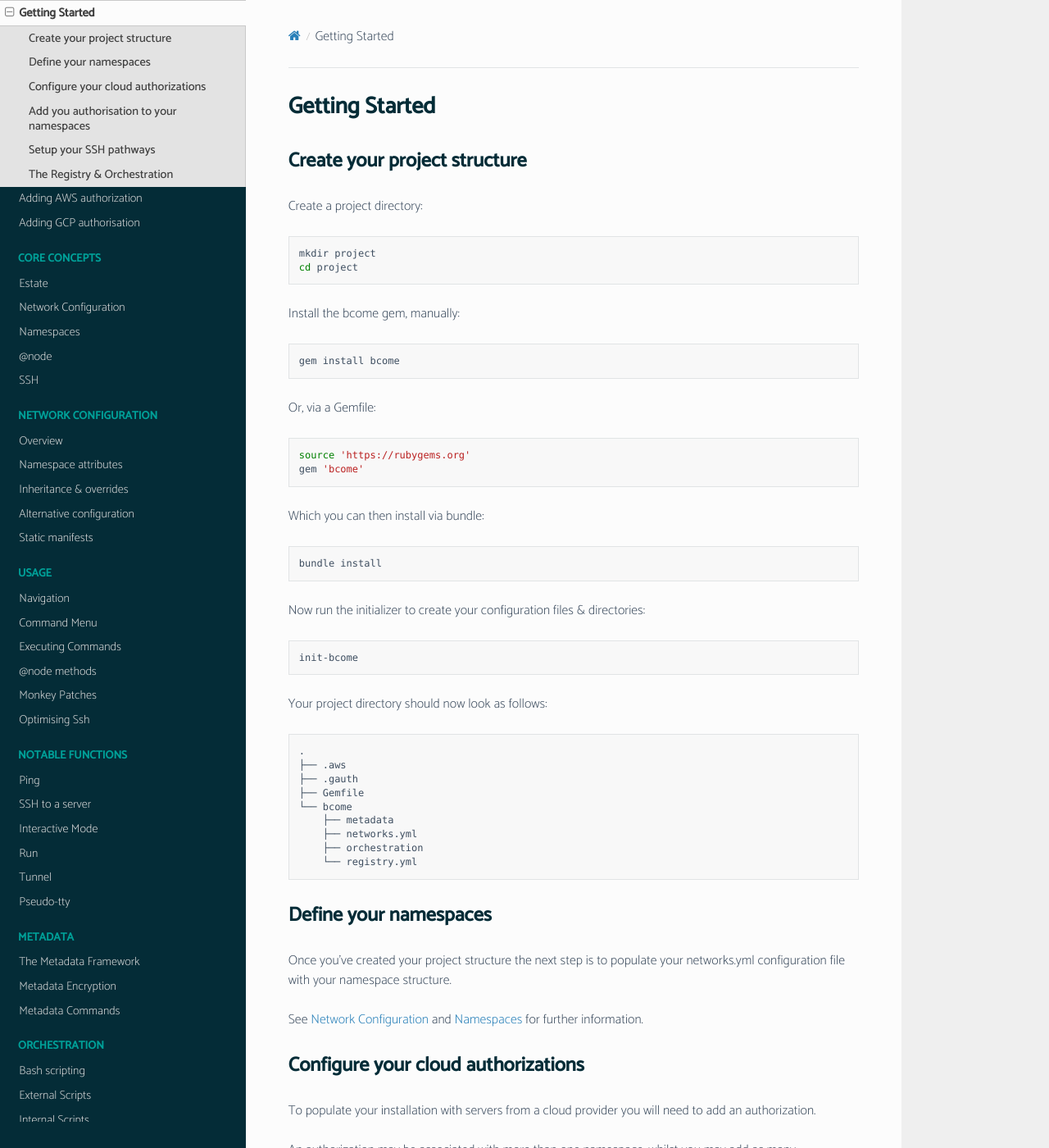
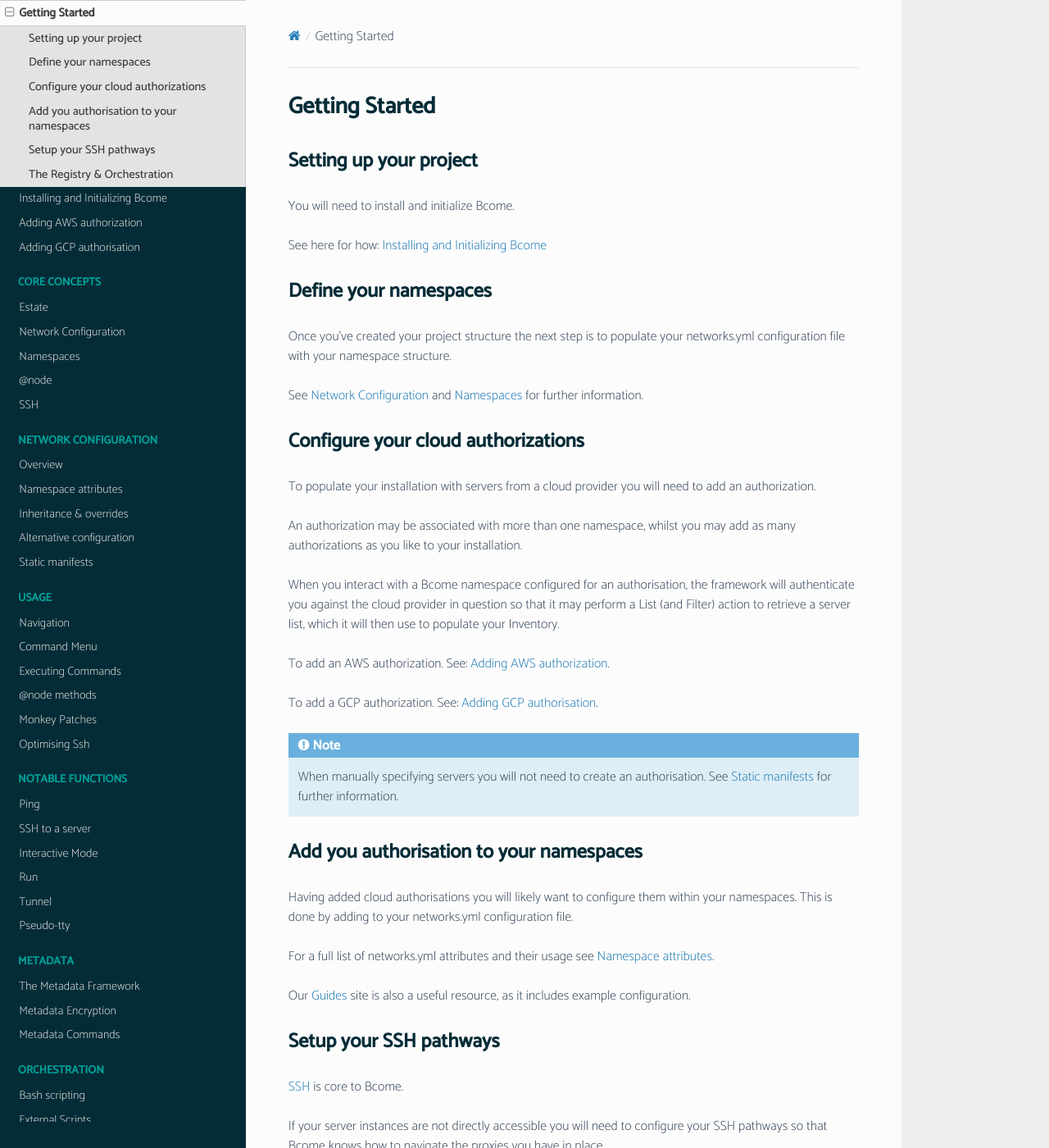
Before and after one commit to webzakimbo/bcome-read-the-docs, a Sphinx documentation site: the page built from docs/source/getting-started/create-project-structure.rst, in a window 1280 px wide and 1400 px high. Shown: the whole window at 82% size. Built offline with Sphinx 7.4.7 and the Read the Docs theme 2.0.0, drawn with Linux system fonts in a browser that asks for light colours; pages that are not in the unit, such as notebooks, are missing from menus.

Commit message:
Creating project structure now its own page

```diff
--- a/docs/source/getting-started/create-project-structure.rst
+++ b/docs/source/getting-started/create-project-structure.rst
@@ -7,54 +7,12 @@
 Getting Started
 ***************
 
-Create your project structure
-=============================
+Setting up your project
+=======================
 
-Create a project directory:
+You will need to install and initialize Bcome.
 
-.. code-block:: bash
-
-   mkdir project
-   cd project
-
-Install the bcome gem, manually:
-
-.. code-block:: bash
-
-   gem install bcome
-
-Or, via a Gemfile:
-
-.. code-block:: bash
-
-   source 'https://rubygems.org'
-   gem 'bcome'
-
-Which you can then install via bundle:
-
-.. code-block:: bash
-
-   bundle install
-
-Now run the initializer to create your configuration files & directories:
-
-.. code-block:: bash
-
-  init-bcome
-
-Your project directory should now look as follows:
-
-.. code-block:: bash
-
-  .
-  ├── .aws
-  ├── .gauth
-  ├── Gemfile
-  └── bcome
-      ├── metadata
-      ├── networks.yml
-      ├── orchestration
-      └── registry.yml
+See here for how: :doc:`setting-up-your-project`
 
 
 Define your namespaces
--- a/docs/source/index.rst
+++ b/docs/source/index.rst
@@ -8,6 +8,7 @@
 
     getting-started/requirements
     getting-started/create-project-structure
+    getting-started/setting-up-your-project
     getting-started/prepare-aws-access
     getting-started/prepare-gcp-access
 
```
Also changed, not shown: docs/source/getting-started/setting-up-your-project.rst (added, +53 -0 lines).
